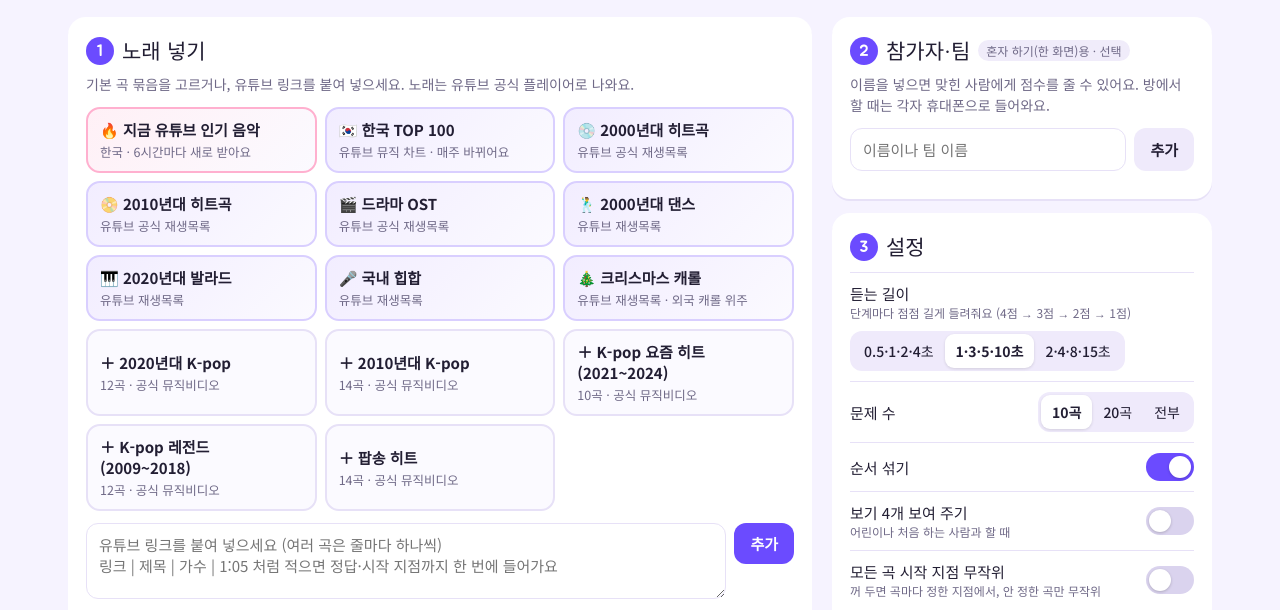
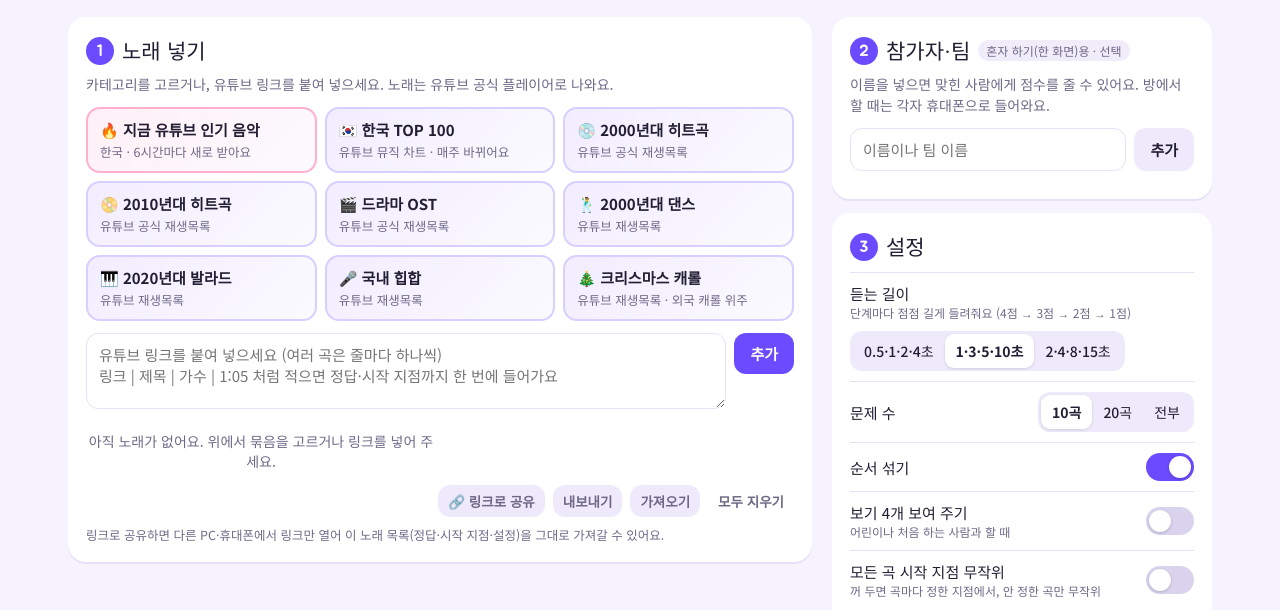
Before and after one commit to 2juwon/songquiz, a plain HTML site: page index.html in a window 1280 px wide. Shown: the part 180-790 px from the top of the page. Drawn offline with Linux system fonts and the light colour scheme.

Commit message:
예전 기본 곡 묶음 5개 삭제 (유튜브 카테고리 카드로 대체)
Co-Authored-By: Claude Opus 5.5 <noreply@anthropic.com>
Claude-Session: https://claude.ai/code/session_016e7p1ApB29X3BNCCXAZRmA

```diff
--- a/index.html
+++ b/index.html
@@ -285,7 +285,7 @@ textarea:focus,input:focus{outline:2px solid var(--pri);border-color:transparent
   <div class="setup-grid"><div class="col-main">
   <div class="card">
     <div class="step"><b>1</b>노래 넣기</div>
-    <p class="sub">기본 곡 묶음을 고르거나, 유튜브 링크를 붙여 넣으세요. 노래는 유튜브 공식 플레이어로 나와요.</p>
+    <p class="sub">카테고리를 고르거나, 유튜브 링크를 붙여 넣으세요. 노래는 유튜브 공식 플레이어로 나와요.</p>
     <div id="packs" class="packs"></div>
     <div class="addrow">
       <textarea id="linkInput" placeholder="유튜브 링크를 붙여 넣으세요 (여러 곡은 줄마다 하나씩)&#10;링크 | 제목 | 가수 | 1:05 처럼 적으면 정답·시작 지점까지 한 번에 들어가요"></textarea>
@@ -446,83 +446,6 @@ textarea:focus,input:focus{outline:2px solid var(--pri);border-color:transparent
 
 <script>
 'use strict';
-/* ---------- 기본 곡 묶음 ----------
-   유튜브 공식 뮤직비디오. chk = 영상 제목에 들어 있어야 하는 말(다른 영상으로 바뀌었으면 건너뜀) */
-const PACKS = [
-  { id: 'k20', name: '2020년대 K-pop', songs: [
-    ['gdZLi9oWNZg', 'Dynamite', 'BTS', ['dynamite']],
-    ['WMweEpGlu_U', 'Butter', 'BTS', ['butter']],
-    ['ioNng23DkIM', 'How You Like That', 'BLACKPINK', ['how you like that']],
-    ['gQlMMD8auMs', 'Pink Venom', 'BLACKPINK', ['pink venom']],
-    ['4TWR90KJl84', 'Next Level', 'aespa', ['next level']],
-    ['Y8JFxS1HlDo', 'LOVE DIVE', 'IVE', ['love dive']],
-    ['6ZUIwj3FgUY', 'I AM', 'IVE', ['i am']],
-    ['11cta61wi0g', 'Hype Boy', 'NewJeans', ['hype boy']],
-    ['ekr2nIex040', 'APT.', '로제 & 브루노 마스', ['apt']],
-    ['7HDeem-JaSY', '퀸카 (Queencard)', '(여자)아이들', ['queencard', '퀸카']],
-    ['pyf8cbqyfPs', 'ANTIFRAGILE', 'LE SSERAFIM', ['antifragile']],
-    ['0-q1KafFCLU', 'Celebrity', '아이유', ['celebrity']],
-  ]},
-  { id: 'k10', name: '2010년대 K-pop', songs: [
-    ['9bZkp7q19f0', '강남스타일', '싸이', ['gangnam', '강남']],
-    ['U7mPqycQ0tQ', 'Gee', '소녀시대', ['gee']],
-    ['6SwiSpudKWI', '소원을 말해봐 (Genie)', '소녀시대', ['genie', '소원']],
-    ['j7_lSP8Vc3o', '내가 제일 잘 나가', '2NE1', ['i am the best', '내가 제일']],
-    ['jeqdYqsrsA0', '좋은 날', '아이유', ['good day', '좋은 날']],
-    ['I3dezFzsNss', '으르렁 (Growl)', 'EXO', ['growl', '으르렁']],
-    ['2ips2mM7Zqw', 'BANG BANG BANG', 'BIGBANG', ['bang bang bang', '뱅뱅뱅']],
-    ['c7rCyll5AeY', 'CHEER UP', 'TWICE', ['cheer up']],
-    ['ePpPVE-GGJw', 'TT', 'TWICE', ['tt']],
-    ['WyiIGEHQP8o', '빨간 맛 (Red Flavor)', 'Red Velvet', ['red flavor', '빨간 맛', '빨간맛']],
-    ['MBdVXkSdhwU', 'DNA', 'BTS', ['dna']],
-    ['IHNzOHi8sJs', '뚜두뚜두 (DDU-DU DDU-DU)', 'BLACKPINK', ['ddu-du', '뚜두']],
-    ['XsX3ATc3FbA', '작은 것들을 위한 시 (Boy With Luv)', 'BTS', ['boy with luv', '작은 것들']],
-    ['kOHB85vDuow', 'FANCY', 'TWICE', ['fancy']],
-  ]},
-  { id: 'knew', name: 'K-pop 요즘 히트 (2021~2024)', songs: [
-    ['QU9c0053UAU', 'Seven', '정국', ['seven']],
-    ['phuiiNCxRMg', 'Supernova', 'aespa', ['supernova']],
-    ['WPdWvnAAurg', 'Savage', 'aespa', ['savage']],
-    ['Vk5-c_v4gMU', 'Magnetic', 'ILLIT', ['magnetic']],
-    ['ArmDp-zijuc', 'Super Shy', 'NewJeans', ['super shy']],
-    ['--FmExEAsM8', 'ELEVEN', 'IVE', ['eleven']],
-    ['F0B7HDiY-10', 'After LIKE', 'IVE', ['after like']],
-    ['4vbDFu0PUew', 'FEARLESS', 'LE SSERAFIM', ['fearless']],
-    ['CuklIb9d3fI', 'Permission to Dance', 'BTS', ['permission to dance']],
-    ['3ymwOvzhwHs', 'Feel Special', 'TWICE', ['feel special']],
-  ]},
-  { id: 'kleg', name: 'K-pop 레전드 (2009~2018)', songs: [
-    ['x6QA3m58DQw', '쏘리 쏘리 (SORRY, SORRY)', '슈퍼주니어', ['sorry', '쏘리']],
-    ['ASO_zypdnsQ', '젠틀맨 (GENTLEMAN)', '싸이', ['gentleman', '젠틀맨']],
-    ['AAbokV76tkU', 'FANTASTIC BABY', 'BIGBANG', ['fantastic baby']],
-    ['wq7ftOZBy0E', 'I GOT A BOY', '소녀시대', ['i got a boy']],
-    ['0rtV5esQT6I', 'OOH-AHH하게 (Like OOH-AHH)', 'TWICE', ['ooh-ahh', 'ooh ahh']],
-    ['V2hlQkVJZhE', 'LIKEY', 'TWICE', ['likey']],
-    ['ALj5MKjy2BU', '불타오르네 (FIRE)', 'BTS', ['fire', '불타오르네']],
-    ['hmE9f-TEutc', '피 땀 눈물 (Blood Sweat & Tears)', 'BTS', ['blood sweat', '피 땀 눈물']],
-    ['pBuZEGYXA6E', 'IDOL', 'BTS', ['idol']],
-    ['bwmSjveL3Lc', '붐바야 (BOOMBAYAH)', 'BLACKPINK', ['boombayah', '붐바야']],
-    ['pSudEWBAYRE', 'Love Shot', 'EXO', ['love shot']],
-    ['QslJYDX3o8s', 'Russian Roulette', 'Red Velvet', ['russian roulette', '러시안 룰렛']],
-  ]},
-  { id: 'pop', name: '팝송 히트', songs: [
-    ['JGwWNGJdvx8', 'Shape of You', 'Ed Sheeran', ['shape of you']],
-    ['kJQP7kiw5Fk', 'Despacito', 'Luis Fonsi', ['despacito']],
-    ['OPf0YbXqDm0', 'Uptown Funk', 'Mark Ronson ft. Bruno Mars', ['uptown funk']],
-    ['YQHsXMglC9A', 'Hello', 'Adele', ['hello']],
-    ['nfWlot6h_JM', 'Shake It Off', 'Taylor Swift', ['shake it off']],
-    ['PMivT7MJ41M', "That's What I Like", 'Bruno Mars', ['what i like']],
-    ['4NRXx6U8ABQ', 'Blinding Lights', 'The Weeknd', ['blinding lights']],
-    ['TUVcZfQe-Kw', 'Levitating', 'Dua Lipa', ['levitating']],
-    ['09R8_2nJtjg', 'Sugar', 'Maroon 5', ['sugar']],
-    ['fRh_vgS2dFE', 'Sorry', 'Justin Bieber', ['sorry']],
-    ['CevxZvSJLk8', 'Roar', 'Katy Perry', ['roar']],
-    ['ZbZSe6N_BXs', 'Happy', 'Pharrell Williams', ['happy']],
-    ['DyDfgMOUjCI', 'bad guy', 'Billie Eilish', ['bad guy']],
-    ['H5v3kku4y6Q', 'As It Was', 'Harry Styles', ['as it was']],
-  ]},
-];
-
 /* ---------- 공통 ---------- */
 const $ = s => document.querySelector(s);
 const esc = s => String(s == null ? '' : s).replace(/[&<>"']/g, c => ({ '&':'&amp;','<':'&lt;','>':'&gt;','"':'&quot;',"'":'&#39;' }[c]));
@@ -822,14 +745,10 @@ const CATS = [
   { cat: 'carol', icon: '🎄', name: '크리스마스 캐롤', sub: '유튜브 재생목록 · 외국 캐롤 위주' },
 ];
 function renderPacks(){
-  $('#packs').innerHTML = CATS.map(c => `<button class="pack ${c.cat === 'KR' ? 'hot' : 'cat'}" data-cat="${c.cat}"><b>${c.icon} ${esc(c.name)}</b><small>${esc(c.sub)}</small></button>`).join('') + PACKS.map(p => `<button class="pack" data-pack="${p.id}"><b>＋ ${esc(p.name)}</b><small>${p.songs.length}곡 · 공식 뮤직비디오</small></button>`).join('');
+  $('#packs').innerHTML = CATS.map(c => `<button class="pack ${c.cat === 'KR' ? 'hot' : 'cat'}" data-cat="${c.cat}"><b>${c.icon} ${esc(c.name)}</b><small>${esc(c.sub)}</small></button>`).join('');
 }
 $('#packs').addEventListener('click', e => {
   const c = e.target.closest('[data-cat]'); if(c) return loadChart(c, CATS.find(x => x.cat === c.dataset.cat));
-  const b = e.target.closest('[data-pack]'); if(!b) return;
-  const p = PACKS.find(x => x.id === b.dataset.pack);
-  const r = addSongs(p.songs.map(([vid, title, artist, chk]) => ({ vid, title, artist, chk })));
-  toast(r.added ? `${p.name} ${r.added}곡을 넣었어요${r.dup ? ` (이미 있는 ${r.dup}곡 빼고)` : ''}` : '이미 다 들어 있어요');
 });
 // 유튜브 인기 음악·카테고리 — 서버가 YouTube Data API로 받아 둔 목록 (인기 음악 6시간, 카테고리 하루마다 새로)
 async function loadChart(btn, info){
```
Also changed, not shown: test/play.test.mjs (+14 -1 lines), README.md.
